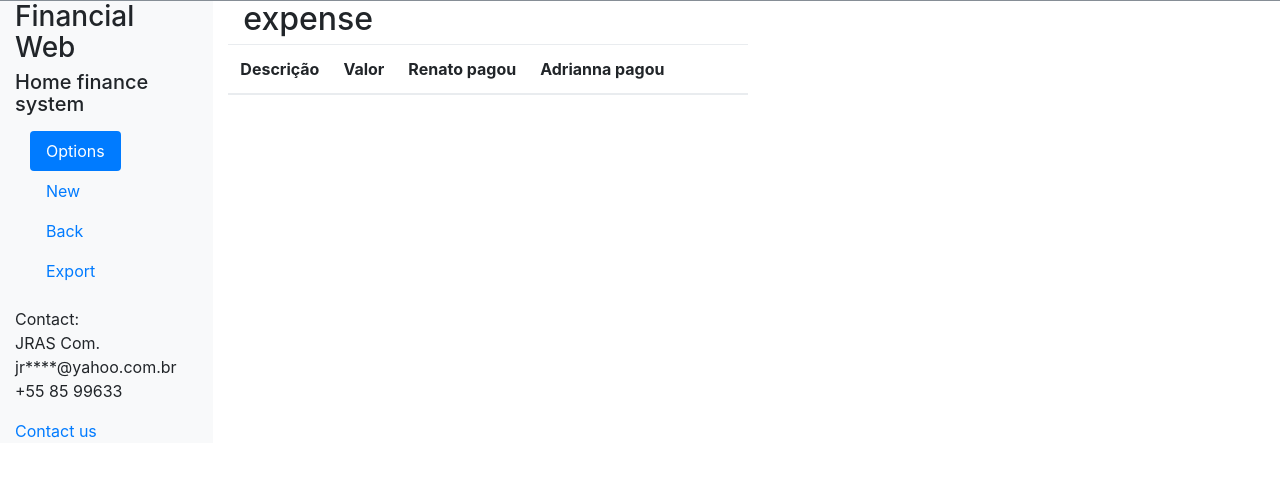
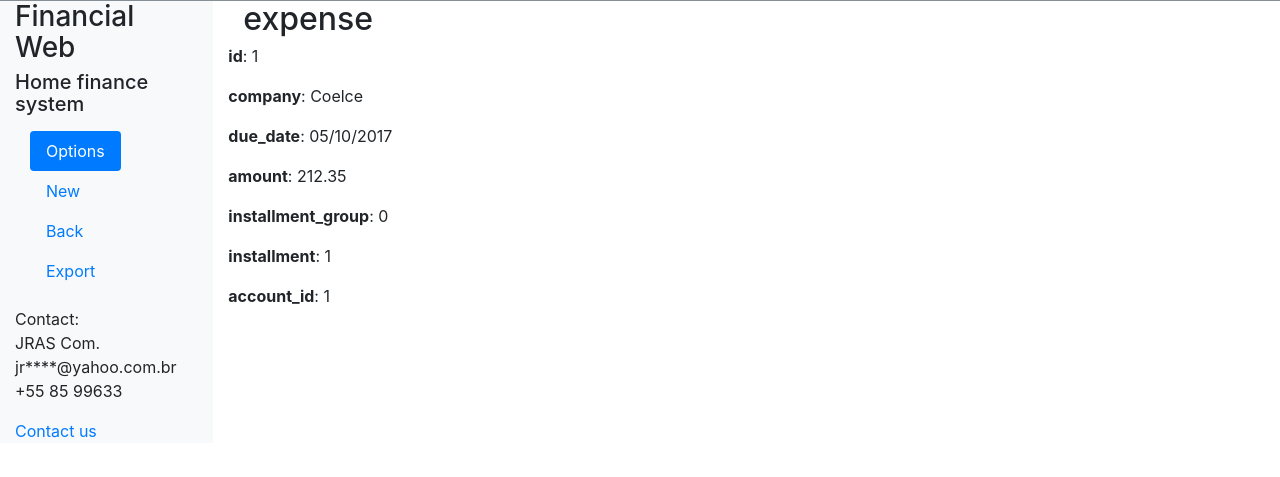
Before and after one commit to jredantas/financialweb, a Flask app: page /show/expense/1 in a window 1280 px wide. Shown: the part 96-573 px from the top of the page. Run offline with Flask 2, Linux system fonts and the light colour scheme; the visitor is signed in with stand-in values (Sample User, id 1); data comes from the database, SQL or seed files in the repository; lists and menus that the app fills with data are empty; some libraries are stand-ins or nearby versions.

Commit message:
Show instance method

```diff
--- a/financialweb.py
+++ b/financialweb.py
@@ -115,12 +115,7 @@ def datetime_filter(d): # date = datetime object.
     except:
         return False
 
-"""
-                  <!--<td>{{ element[1].strftime('%d/%m/%Y') }}</td>
-                  <td><span class="float-right">{{ element[2] }}</span></td>
-                  <td><div class="col text-center">{{ element[3] }}</div></td>-->
 
-"""
 #Preambule section
 @app.route('/')
 def accueil():
@@ -165,6 +160,17 @@ def logout():
     return redirect(url_for('accueil'))
 
 #CRUD section
+def get_labels(table):
+    columns = []
+    columnsStr = ''
+    for i, key in enumerate(table.c.keys()):
+        columns.append(key)
+        columnsStr += key
+        if i != len(table.c.keys()) -1:
+            columnsStr += ', '
+    columns = tuple(columns)
+    return columns
+
 @app.route('/list/<instance>')
 def hall(instance):
     if session.get('logged_in') != True:
@@ -176,28 +182,33 @@ def hall(instance):
         Session = sessionmaker(bind=db)
         sessiondb = Session()
         table = Table(str(instance), metadata, autoload=True)
-        columns = []
-        columnsStr = ''
-        for i, key in enumerate(table.c.keys()):
-            columns.append(key)
-            columnsStr += key
-            if i != len(table.c.keys()) -1:
-                columnsStr += ', '
-        columns = tuple(columns)
-        sql = "SELECT {0} FROM {1}".format(columnsStr, table)
-        result = sessiondb.query(*columns).from_statement(sql).all()
-        print(result)
+        labels = get_labels(table)
+        result = sessiondb.query(table).all()
     except Exception as err:
         print(err)
         return render_template('accueil.html', titre='Financial Web', alert='It was not possible to retrieve the information. Please try again.')
 
-    return render_template('list.html', titre='Financial web - '+instance, section_titre=instance, elements=result, columns=columns)
+    return render_template('list.html', titre='Financial web - '+instance, instance=instance, elements=result, columns=labels)
 
 @app.route('/show/<instance>/<id>')
 def show(instance, id):
     if session.get('logged_in') != True:
         return render_template('accueil.html', titre='Financial Web', alert='User not logged in.')
-    return render_template('show.html', titre='Financial web - '+instance, section_titre=instance)
+
+    try:
+        db = get_db()
+        metadata = MetaData(bind=db)
+        Session = sessionmaker(bind=db)
+        sessiondb = Session()
+        table = Table(str(instance), metadata, autoload=True)
+        labels = get_labels(table)
+        result = sessiondb.query(table).filter(table.columns.id == id).first()
+        elements = zip(labels, result)
+    except Exception as err:
+        print(err)
+        return render_template('accueil.html', titre='Financial Web', alert='It was not possible to retrieve the information. Please try again.')
+
+    return render_template('show.html', titre='Financial web - '+instance,  instance=instance, elements=elements)
 
 @app.route('/insert/<instance>')
 def insert(instance):
--- a/templates/accueil.html
+++ b/templates/accueil.html
@@ -6,8 +6,8 @@
     <meta name="viewport" content="width=device-width, initial-scale=1, shrink-to-fit=no">
 
     <!-- Bootstrap CSS -->
-    <!--<link rel="stylesheet" href="https://maxcdn.bootstrapcdn.com/bootstrap/4.0.0-beta/css/bootstrap.min.css" integrity="sha384-/Y6pD6FV/Vv2HJnA6t+vslU6fwYXjCFtcEpHbNJ0lyAFsXTsjBbfaDjzALeQsN6M" crossorigin="anonymous">-->
-    <link rel="stylesheet" href="../static/css/bootstrap.min.css" integrity="sha384-/Y6pD6FV/Vv2HJnA6t+vslU6fwYXjCFtcEpHbNJ0lyAFsXTsjBbfaDjzALeQsN6M" crossorigin="anonymous">
+    <link rel="stylesheet" href="https://maxcdn.bootstrapcdn.com/bootstrap/4.0.0-beta/css/bootstrap.min.css" integrity="sha384-/Y6pD6FV/Vv2HJnA6t+vslU6fwYXjCFtcEpHbNJ0lyAFsXTsjBbfaDjzALeQsN6M" crossorigin="anonymous">
+    <!--<link rel="stylesheet" href="../static/css/bootstrap.min.css" integrity="sha384-/Y6pD6FV/Vv2HJnA6t+vslU6fwYXjCFtcEpHbNJ0lyAFsXTsjBbfaDjzALeQsN6M" crossorigin="anonymous">-->
 
     <title>{{titre}}</title>
   </head>
@@ -103,7 +103,7 @@
     <!-- jQuery first, then Popper.js, then Bootstrap JS -->
     <script src="https://code.jquery.com/jquery-3.2.1.slim.min.js" integrity="sha384-KJ3o2DKtIkvYIK3UENzmM7KCkRr/rE9/Qpg6aAZGJwFDMVNA/GpGFF93hXpG5KkN" crossorigin="anonymous"></script>
     <script src="https://cdnjs.cloudflare.com/ajax/libs/popper.js/1.11.0/umd/popper.min.js" integrity="sha384-b/U6ypiBEHpOf/4+1nzFpr53nxSS+GLCkfwBdFNTxtclqqenISfwAzpKaMNFNmj4" crossorigin="anonymous"></script>
-    <!--<script src="https://maxcdn.bootstrapcdn.com/bootstrap/4.0.0-beta/js/bootstrap.min.js" integrity="sha384-h0AbiXch4ZDo7tp9hKZ4TsHbi047NrKGLO3SEJAg45jXxnGIfYzk4Si90RDIqNm1" crossorigin="anonymous"></script>-->
-    <script src="../static/js/bootstrap.min.js" integrity="sha384-h0AbiXch4ZDo7tp9hKZ4TsHbi047NrKGLO3SEJAg45jXxnGIfYzk4Si90RDIqNm1" crossorigin="anonymous"></script>
+    <script src="https://maxcdn.bootstrapcdn.com/bootstrap/4.0.0-beta/js/bootstrap.min.js" integrity="sha384-h0AbiXch4ZDo7tp9hKZ4TsHbi047NrKGLO3SEJAg45jXxnGIfYzk4Si90RDIqNm1" crossorigin="anonymous"></script>
+    <!--<script src="../static/js/bootstrap.min.js" integrity="sha384-h0AbiXch4ZDo7tp9hKZ4TsHbi047NrKGLO3SEJAg45jXxnGIfYzk4Si90RDIqNm1" crossorigin="anonymous"></script>-->
   </body>
 </html>
--- a/templates/show.html
+++ b/templates/show.html
@@ -15,13 +15,13 @@
               <a class="nav-link active" href="#">Options <span class="sr-only">(current)</span></a>
             </li>
             <li class="nav-item">
-              <a class="nav-link" href="#">New</a>
+              <a class="nav-link" href="{{ url_for('under_construction')}}">New</a>
             </li>
             <li class="nav-item">
-              <a class="nav-link" href="#">Back</a>
+              <a class="nav-link" href="javascript: history.back()">Back</a>
             </li>
             <li class="nav-item">
-              <a class="nav-link" href="#">Export</a>
+              <a class="nav-link" href="{{ url_for('under_construction')}}">Export</a>
             </li>
           </ul>
 	</nav>
@@ -30,39 +30,18 @@
 {% endblock %}
 {% block body %}
 <div class="container-fluid">
-   <h2 class="form-signin-heading">{{section_titre}}</h2>
+   <h2 class="form-signin-heading">{{instance}}</h2>
    <div class="row">
-          <div class="table-responsive">
-            <table class="table table-striped">
-              <thead>
-                <tr>
-                  <th>Descrição</th>
-                  <th>Valor</th>
-                  <th>Renato pagou</th>
-                  <th>Adrianna pagou</th>
-                  <th></th>
-                  <th></th>
-                  <th></th>
-                </tr>
-              </thead>
-              <tbody>
-	        {% for message in messages %}
-                <tr>
-                  <td>{{ message }}</td>
-                  <td>{{ message }}</td>
-                  <td>{{ message }}</td>
-                  <td>{{ message }}</td>
-        	  <td><a href="{{ url_for('accueil', titre='Financial Web - show')}}">Show</a></td>
-	          <td><a href="{{ url_for('accueil', titre='Financial Web - edit')}}">Edit</a></td>
-	          <td><a href="{{ url_for('accueil', titre='Financial Web - remove')}}">Remove</a></td>
-	        </tr>
-		{% endfor %}
-              </tbody>
-            </table>
-          </div><!-- /table -->
+      <nav>
+         {% for element in elements %}
+	    {% if element[1]|datetime %}
+               <p class="text"><span class="font-weight-bold">{{ element[0] }}</span>: {{ element[1].strftime('%d/%m/%Y') }}</p>
+            {% else %}
+               <p class="text"><span class="font-weight-bold">{{ element[0] }}</span>: {{ element[1] }}</p>
+            {% endif %}
+         {% endfor %}
+      </nav>
    </div><!-- /row -->
-	<!--<button type="button" class="btn btn-link">New</button>
-	<button type="button" class="btn btn-link">Back</button>-->
 </div> <!-- /container -->
 
 {% endblock %}
```
Also changed, not shown: templates/list.html (+7 -7 lines).
